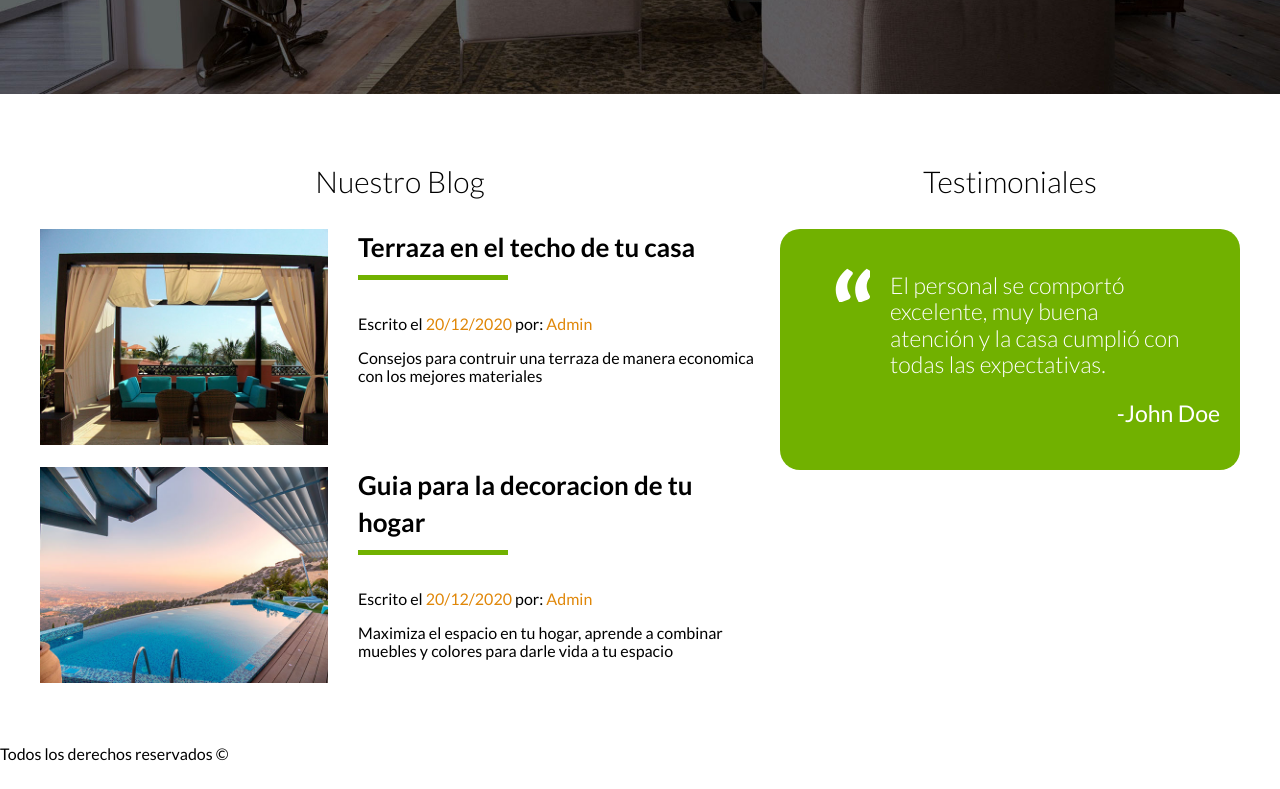
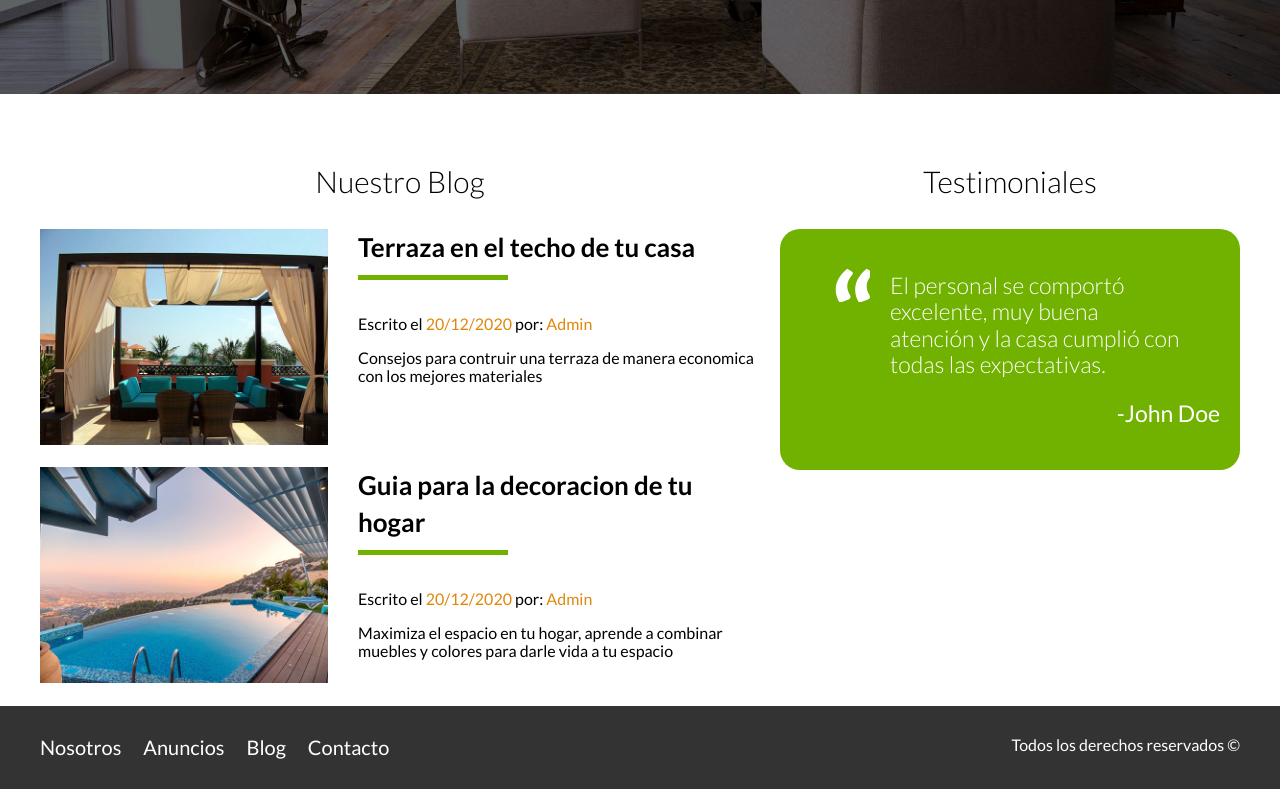
Before and after one commit to gabopereyra/DesarrolloWebUdemy, a plain HTML site: page Proyecto1BienesRaices/index.html in a window 1280 px wide. Shown: the part 2260-3049 px from the top of the page. Drawn offline with Linux system fonts and the light colour scheme.

Commit message:
Se añade estilo al footer

```diff
--- a/Proyecto1BienesRaices/css/styles.css
+++ b/Proyecto1BienesRaices/css/styles.css
@@ -291,3 +291,20 @@ section {
   padding-left: 5rem;
   font-weight: 300;
 }
+
+/*FOOTER*/
+.site-footer{
+  background-color: #333333;
+  margin: 0;
+}
+
+.contenedor-footer{
+  padding: 3rem 0;
+  display: flex;
+  justify-content: space-between;
+}
+
+.copyright{
+  margin: 0;
+  color: white;
+}
--- a/Proyecto1BienesRaices/index.html
+++ b/Proyecto1BienesRaices/index.html
@@ -213,14 +213,16 @@
       </section>
     </div>
 
-    <footer>
+    <footer class="site-footer seccion">
+      <div class="contenedor contenedor-footer">
         <nav class="navegacion">
           <a href="nosotros.html">Nosotros</a>
           <a href="anuncios.html">Anuncios</a>
           <a href="blog.html">Blog</a>
           <a href="contacto.html">Contacto</a>
         </nav>
-      <p>Todos los derechos reservados &copy;</p>
+        <p class="copyright">Todos los derechos reservados &copy;</p>
+      </div>
     </footer>
   </body>
 </html>
```
Lines whose indentation alone changed are shown as unchanged.
